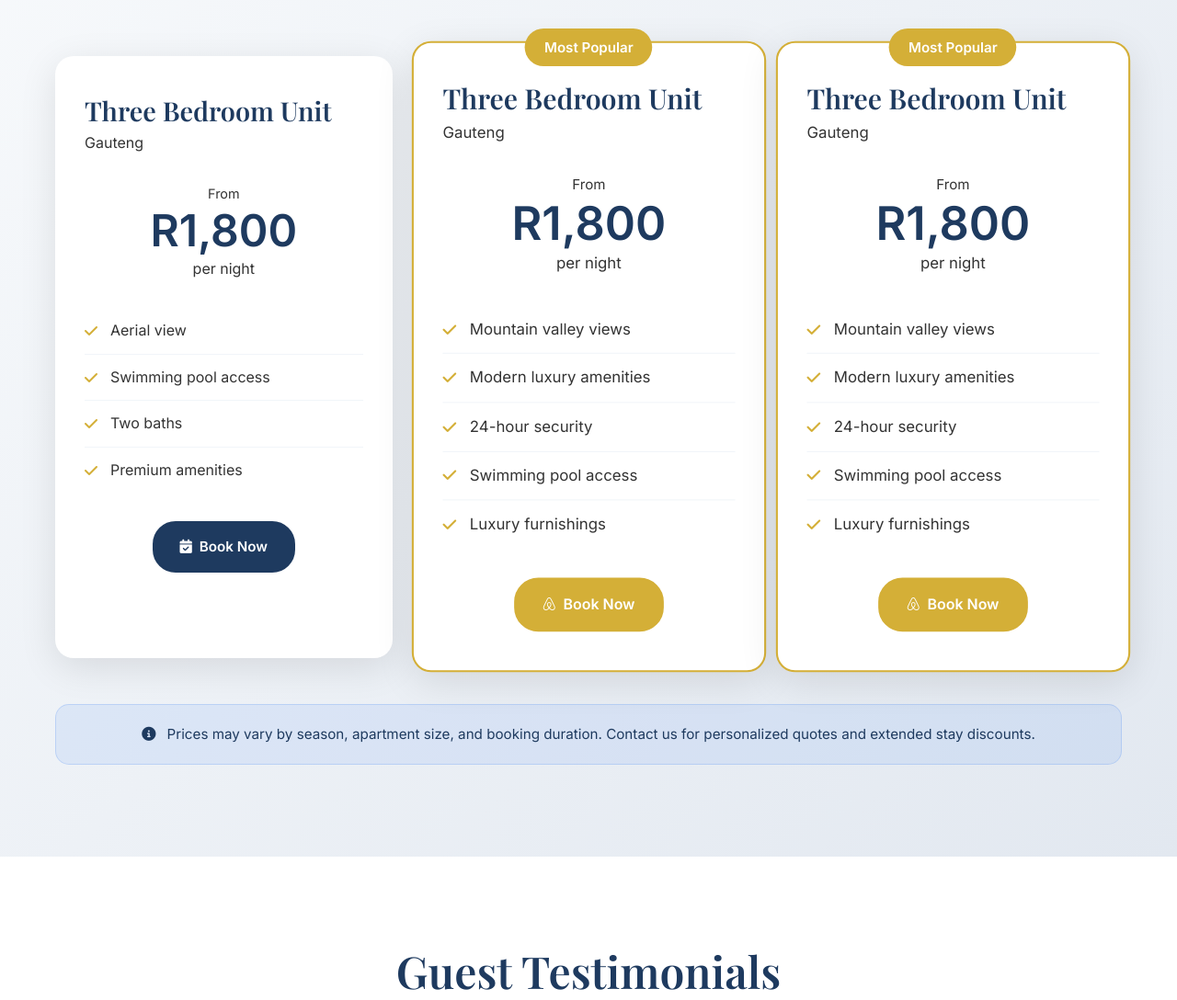
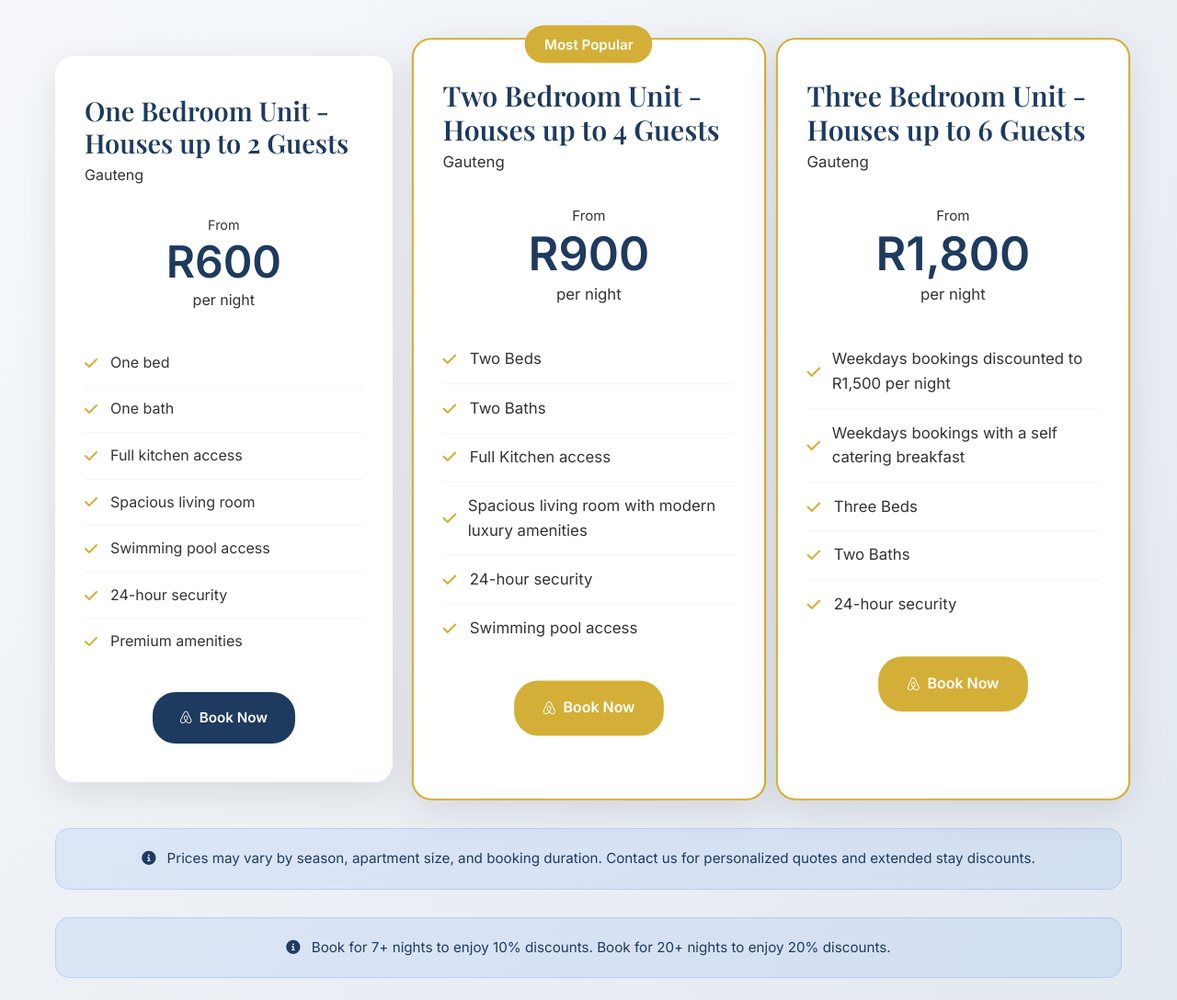
Before and after one commit to Santa-saint/truvela, a plain HTML site: page index.html in a window 1280 px wide. Shown: the part 4861-5949 px from the top of the page at 92% size. Drawn offline with nearby package versions, Linux system fonts and the light colour scheme.

Commit message:
Update index.html
price changes

```diff
--- a/index.html
+++ b/index.html
@@ -325,24 +325,27 @@
             <div class="pricing-grid">
                 <div class="pricing-card">
                     <div class="pricing-header">
-                        <h3>Three Bedroom Unit</h3>
+                        <h3>One Bedroom Unit - Houses up to 2 Guests</h3>
                         <div class="pricing-location">Gauteng</div>
                     </div>
                     <div class="pricing-content">
                         <div class="price-range">
                             <span class="price-from">From</span>
-                            <span class="price-amount">R1,800</span>
+                            <span class="price-amount">R600</span>
                             <span class="price-period">per night</span>
                         </div>
                         <ul class="pricing-features">
-                            <li><i class="fas fa-check"></i> Aerial view</li>
+                            <li><i class="fas fa-check"></i> One bed</li>
+                            <li><i class="fas fa-check"></i> One bath</li>
+                            <li><i class="fas fa-check"></i> Full kitchen access</li>
+                            <li><i class="fas fa-check"></i> Spacious living room</li>
                             <li><i class="fas fa-check"></i> Swimming pool access</li>
-                            <li><i class="fas fa-check"></i> Two baths</li>
+                            <li><i class="fas fa-check"></i> 24-hour security</li>
                             <li><i class="fas fa-check"></i> Premium amenities</li>
                         </ul>
                         <div class="pricing-cta">
-                            <a href="https://www.booking.com/Share-QIOqpw" target="_blank" class="pricing-button">
-                                <i class="fas fa-calendar-check"></i>
+                            <a href="airbnb.com/h/truvelastays1-bedroom" target="_blank" class="pricing-button">
+                                <i class="fab fa-airbnb"></i>
                                 Book Now
                             </a>
                         </div>
@@ -354,7 +357,36 @@
                 <div class="pricing-card featured">
                     <div class="pricing-badge">Most Popular</div>
                     <div class="pricing-header">
-                        <h3>Three Bedroom Unit</h3>
+                        <h3>Two Bedroom Unit - Houses up to 4 Guests</h3>
+                        <div class="pricing-location">Gauteng</div>
+                    </div>
+                    <div class="pricing-content">
+                        <div class="price-range">
+                            <span class="price-from">From</span>
+                            <span class="price-amount">R900</span>
+                            <span class="price-period">per night</span>
+                        </div>
+                        <ul class="pricing-features">
+                            <li><i class="fas fa-check"></i> Two Beds</li>
+                            <li><i class="fas fa-check"></i> Two Baths</li>
+                            <li><i class="fas fa-check"></i> Full Kitchen access</li>
+                            <li><i class="fas fa-check"></i> Spacious living room with modern luxury amenities</li>
+                            <li><i class="fas fa-check"></i> 24-hour security</li>
+                            <li><i class="fas fa-check"></i> Swimming pool access</li>
+                        </ul>
+                        <div class="pricing-cta">
+                            <a href="airbnb.com/h/truvelastays2bedroom" target="_blank" class="pricing-button featured-button">
+                                <i class="fab fa-airbnb"></i>
+                                Book Now
+                            </a>
+                        </div>
+                    </div>
+                </div>
+
+                <div class="pricing-card featured">
+
+                    <div class="pricing-header">
+                        <h3>Three Bedroom Unit - Houses up to 6 Guests</h3>
                         <div class="pricing-location">Gauteng</div>
                     </div>
                     <div class="pricing-content">
@@ -364,39 +396,11 @@
                             <span class="price-period">per night</span>
                         </div>
                         <ul class="pricing-features">
-                            <li><i class="fas fa-check"></i> Mountain valley views</li>
-                            <li><i class="fas fa-check"></i> Modern luxury amenities</li>
+                            <li><i class="fas fa-check"></i> Weekdays bookings discounted to R1,500 per night</li>
+                            <li><i class="fas fa-check"></i> Weekdays bookings with a self catering breakfast</li>
+                            <li><i class="fas fa-check"></i> Three Beds</li>
+                            <li><i class="fas fa-check"></i> Two Baths</li>
                             <li><i class="fas fa-check"></i> 24-hour security</li>
-                            <li><i class="fas fa-check"></i> Swimming pool access</li>
-                            <li><i class="fas fa-check"></i> Luxury furnishings</li>
-                        </ul>
-                        <div class="pricing-cta">
-                            <a href="https://www.airbnb.com/h/truvelastays" target="_blank" class="pricing-button featured-button">
-                                <i class="fab fa-airbnb"></i>
-                                Book Now
-                            </a>
-                        </div>
-                    </div>
-                </div>
-
-                <div class="pricing-card featured">
-                    <div class="pricing-badge">Most Popular</div>
-                    <div class="pricing-header">
-                        <h3>Three Bedroom Unit</h3>
-                        <div class="pricing-location">Gauteng</div>
-                    </div>
-                    <div class="pricing-content">
-                        <div class="price-range">
-                            <span class="price-from">From</span>
-                            <span class="price-amount">R1,800</span>
-                            <span class="price-period">per night</span>
-                        </div>
-                        <ul class="pricing-features">
-                            <li><i class="fas fa-check"></i> Mountain valley views</li>
-                            <li><i class="fas fa-check"></i> Modern luxury amenities</li>
-                            <li><i class="fas fa-check"></i> 24-hour security</li>
-                            <li><i class="fas fa-check"></i> Swimming pool access</li>
-                            <li><i class="fas fa-check"></i> Luxury furnishings</li>
                         </ul>
                         <div class="pricing-cta">
                             <a href="https://www.airbnb.com/h/truvelastays" target="_blank" class="pricing-button featured-button">
@@ -411,6 +415,9 @@
 
             <div class="pricing-note">
                 <p><i class="fas fa-info-circle"></i> Prices may vary by season, apartment size, and booking duration. Contact us for personalized quotes and extended stay discounts.</p>
+            </div>
+            <div class="pricing-note">
+                <p><i class="fas fa-info-circle"></i> Book for 7+ nights to enjoy 10% discounts. Book for 20+ nights to enjoy 20% discounts.</p>
             </div>
         </div>
     </section>
```
